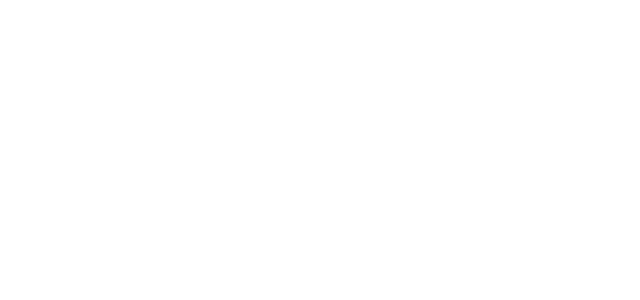
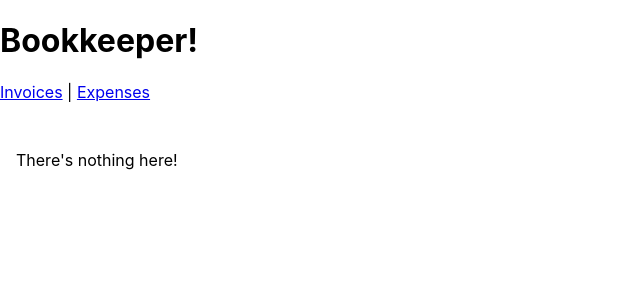
Before and after one commit to SajedurRahmanShihab/react-router-v6-documentation, a React (Create React App) app: page /invoices/1 in a window 1280 px wide. Before the commit this address had no page. Shown: the top 300 px of the page, without its empty margins (0-640 px from the left). Built offline with nearby package versions, Linux system fonts and the light colour scheme.

Commit message:
adding no match route

```diff
--- a/src/index.js
+++ b/src/index.js
@@ -13,6 +13,14 @@ ReactDOM.render(
       <Route path="/" element={<App />} >
         <Route path="expenses" element={<Expenses />} />
         <Route path="invoices" element={<Invoices />} />
+        <Route
+          path="*"
+          element={
+            <main style={{ padding: "1rem" }}>
+              <p>There's nothing here!</p>
+            </main>
+          }
+        />
       </Route>
     </Routes>
   </BrowserRouter>
```
